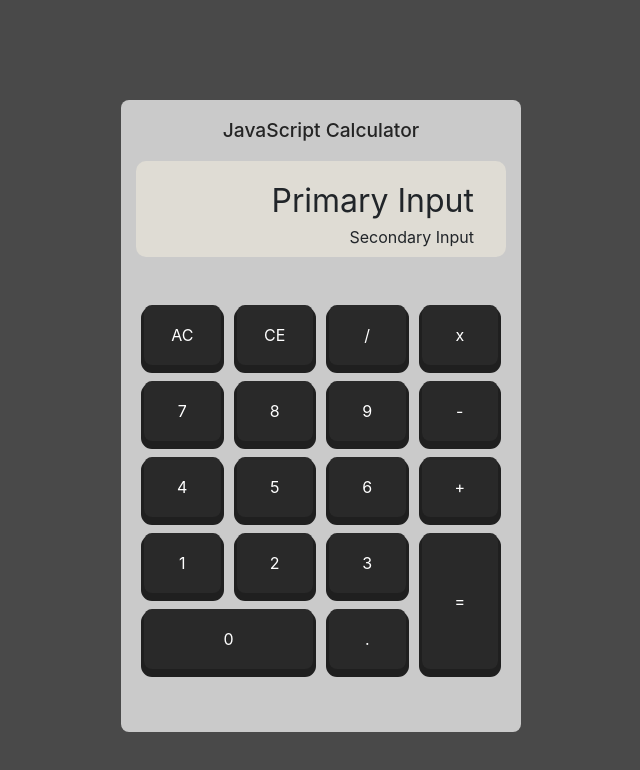
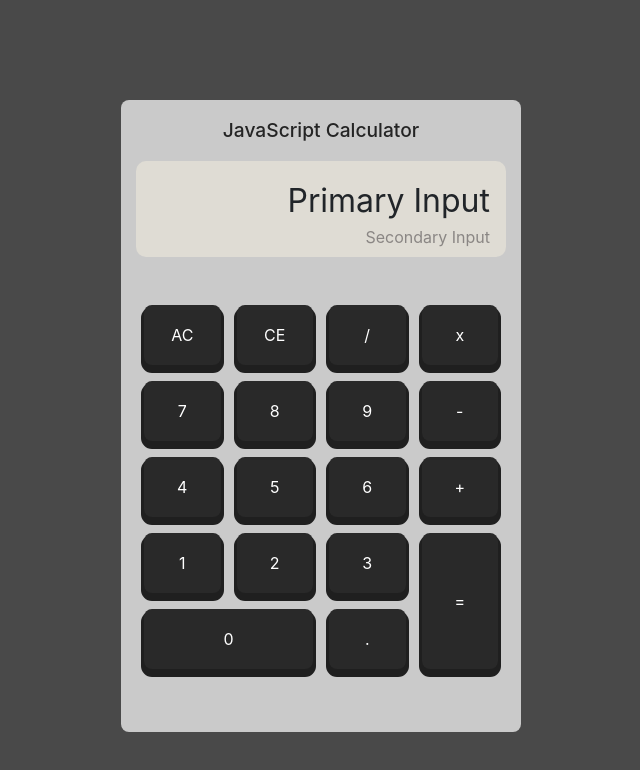
Before and after one commit to MatthewCranford/js-calculator, a plain HTML site: page calc/index.html in a window 1280 px wide. Shown: the whole page, without its empty margins (319-959 px from the left). Drawn offline with nearby package versions, Linux system fonts and the light colour scheme.

Commit message:
Fix screen padding

```diff
--- a/calc/styles.css
+++ b/calc/styles.css
@@ -30,7 +30,7 @@ body, html {
   background-color: #f5eede7a;
   margin-bottom: 2.5rem;
   border-radius: 10px;
-  padding: 0 2rem;
+  padding: 0 1rem;
   overflow: hidden;
 }
 
@@ -46,6 +46,7 @@ body, html {
     text-align: end;
     padding: 0 0 .5rem 0;
     font-size: 1rem;
+    color: #686565b7;
   }
 
 
```
